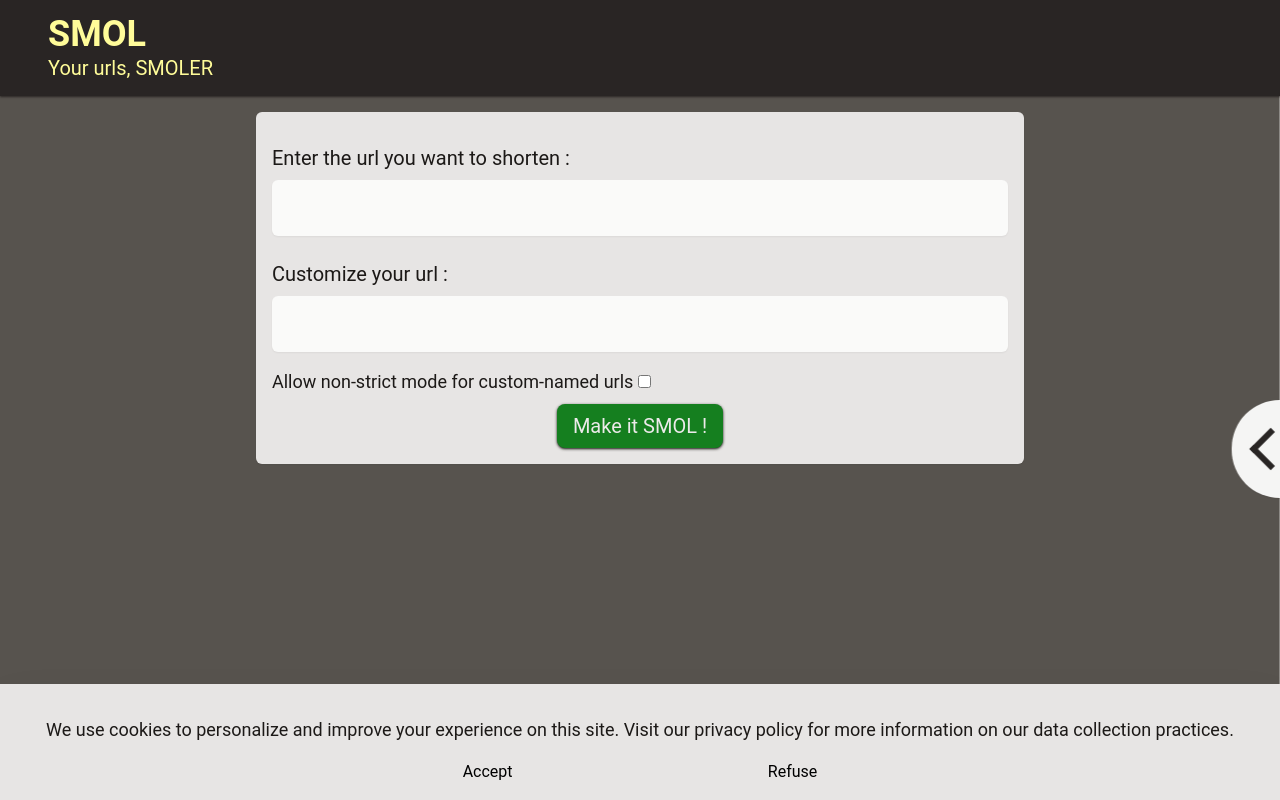
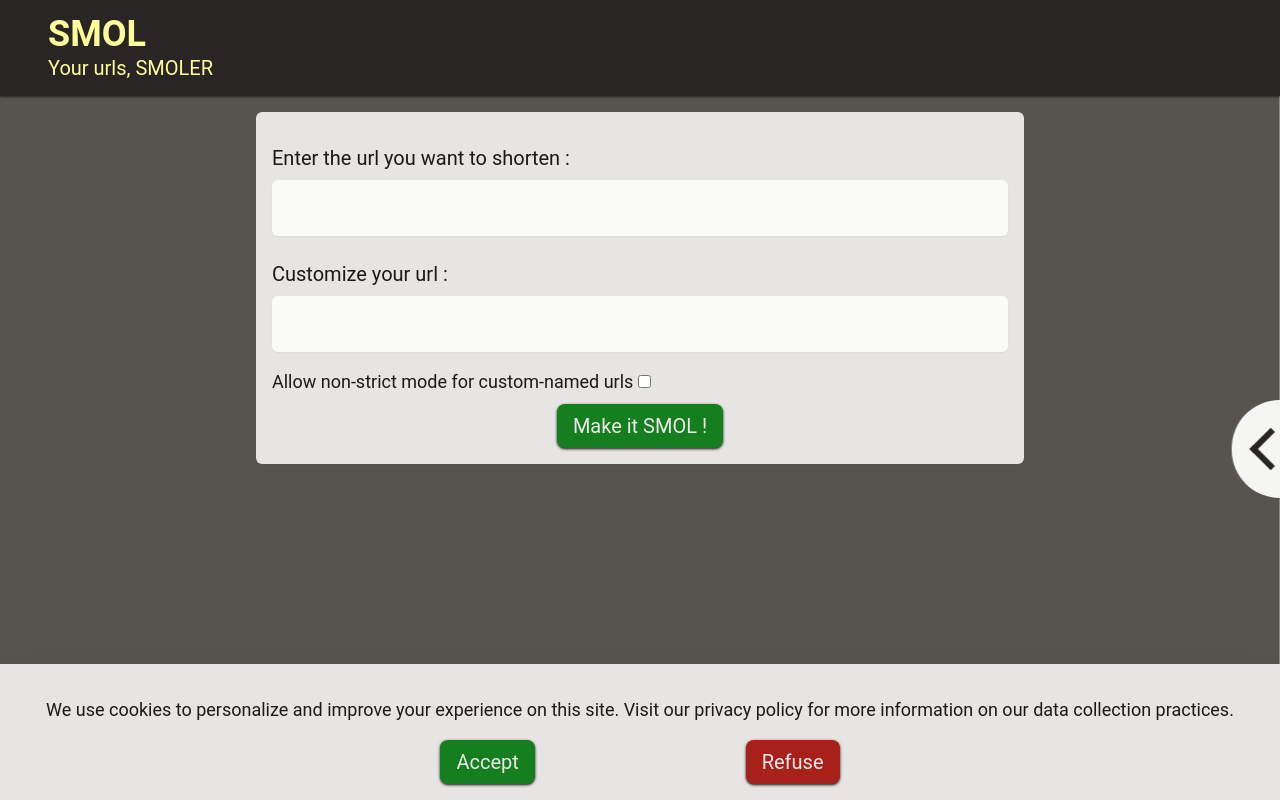
Before and after one commit to Janxa/smol, a React (Create React App) app in the folder client/: page / in a window 1280 px wide. Built offline with nearby package versions, Linux system fonts and the light colour scheme.

Commit message:
Cookie bar is now using Button component

```diff
--- a/client/src/components/Cookies.jsx
+++ b/client/src/components/Cookies.jsx
@@ -1,13 +1,25 @@
 import React from "react";
-
+import Button from "./Common/Button";
 function CookiesBanner(props) {
 	return (
 		<div className="z-20 shadow-2xl fixed bottom-0 left-0 right-0 w-full bg-stone-200 p-4 flex flex-col items-center ">
 			<div className="h-full  flex flex-col justify-around items-center">
-      <p className="text-stone-900 font p-4 text-lg ">We use cookies to personalize and improve your experience on this site. Visit our privacy policy for more information on our data collection practices. </p>
-      <div className="flex w-2/4 justify-around"   >
-        <button  className="btn-validation mx-2"onClick={() => props.CreateCookie(props.url_list)}>Accept</button>
-        <button className="btn-danger   mx-2" onClick={()=>props.RefuseCookie()} >Refuse</button>
+				<p className="text-stone-900 font p-4 text-lg ">
+					We use cookies to personalize and improve your experience on this
+					site. Visit our privacy policy for more information on our data
+					collection practices.{" "}
+				</p>
+				<div className="flex w-2/4 justify-around">
+					<Button
+						onClick={() => props.CreateCookie(props.url_list)}
+						color="green"
+						text="Accept"
+					/>
+					<Button
+						onClick={() => props.CreateCookie(props.url_list)}
+						color="red"
+						text="Refuse"
+					/>
 				</div>
 			</div>
 		</div>
```
Lines whose indentation alone changed are shown as unchanged.
